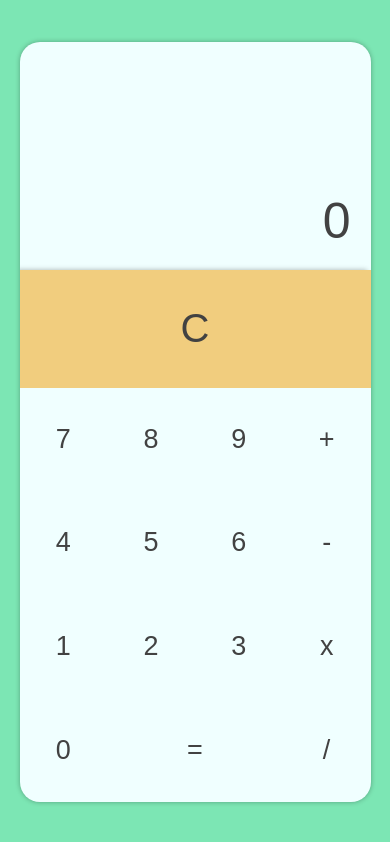
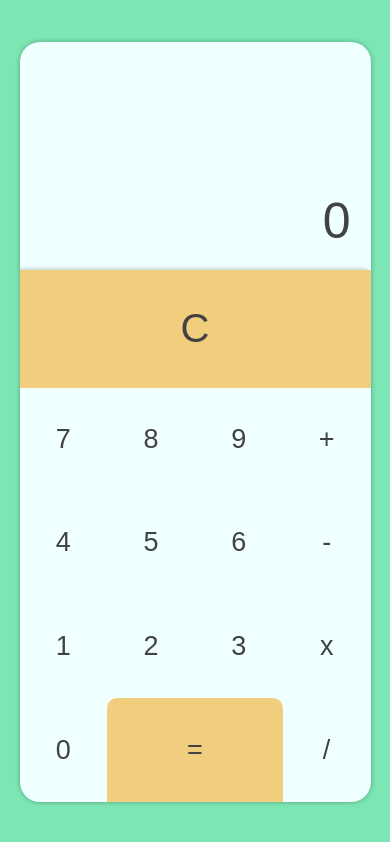
Before and after one commit to devCleidison/calculator-app, a plain HTML site: page index.html in a window 390 px wide. Drawn offline with Linux system fonts and the light colour scheme.

Commit message:
Ajuste na responsividade

```diff
--- a/assets/css/styles.css
+++ b/assets/css/styles.css
@@ -25,7 +25,10 @@ body{
 
 .calc__container{
   width: 90%;
+  max-width: 500px;
+
   height: 90%;
+  max-height: 800px;
 
   border-radius: 2rem;
   box-shadow: 0 0 5px rgba(0, 0, 0, .3);
@@ -80,9 +83,15 @@ body{
   font-size: 2.7rem;
   color: rgb(66, 66, 66);
 
+  /* border: 1px solid rgba(0, 0, 0, .05); */
+
   cursor: pointer;
 }
 .clear{
   background-color: rgba(243, 176, 51, 0.63);
   font-size: 4rem;
 }
+.equal{
+  background-color: rgba(243, 176, 51, 0.63);
+  border-radius: 1rem 1rem 0 0;
+}
--- a/assets/js/main.js
+++ b/assets/js/main.js
@@ -30,6 +30,7 @@ function getKeyPress(key) {
     operation = keyPress;
     showOperation(operation);
   } else if (keyPress === "=") {
+    finished = true
     showResults(operation);
   } else if (keyPress === "1") {
     if (operation === null) {
@@ -155,7 +156,7 @@ function multiplay(num1, num2) {
   return num1 * num2;
 }
 function divide(num1, num2) {
-  return num1 / num2;
+  return (num1 / num2).toFixed(2);
 }
 
 function showResults(op) {
```
